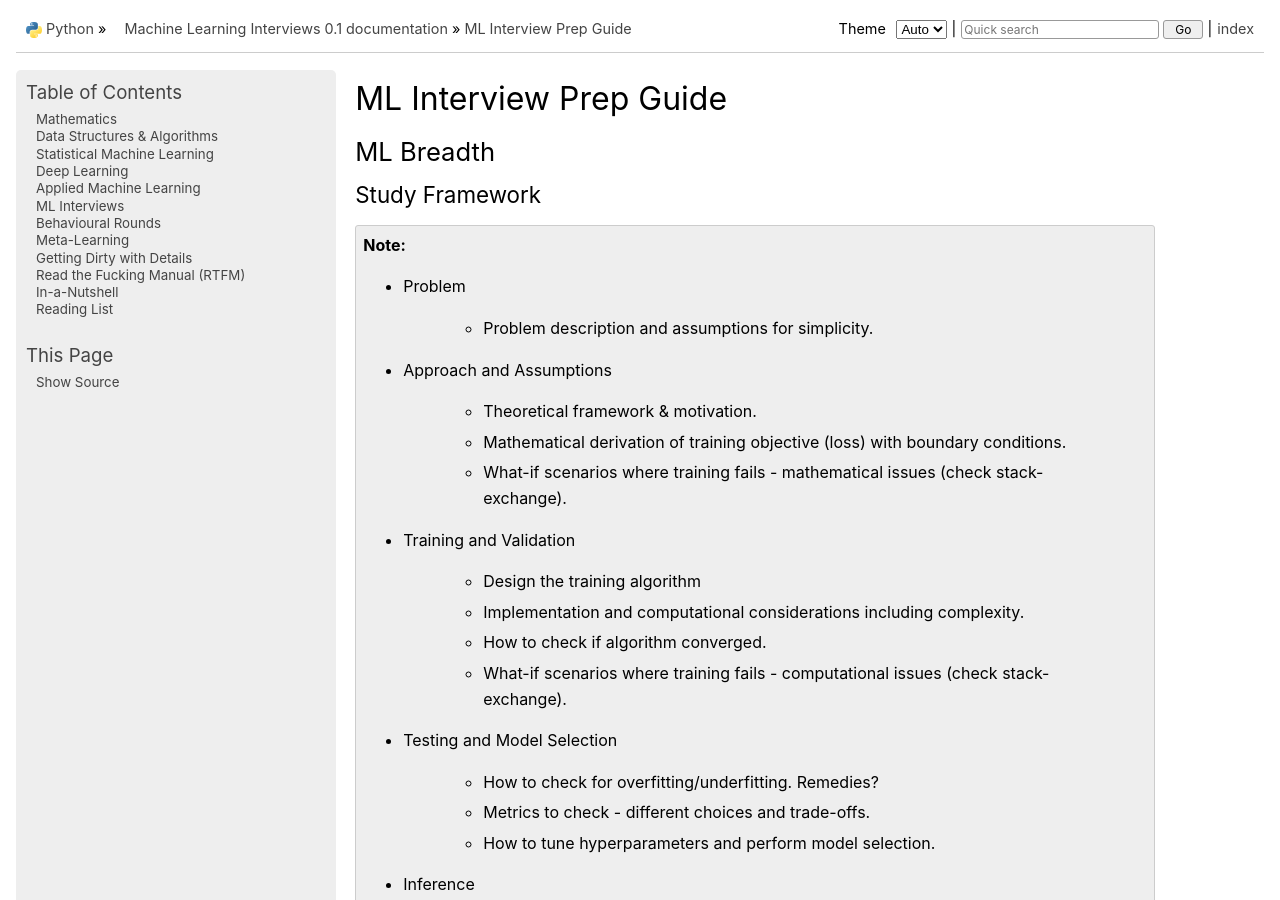
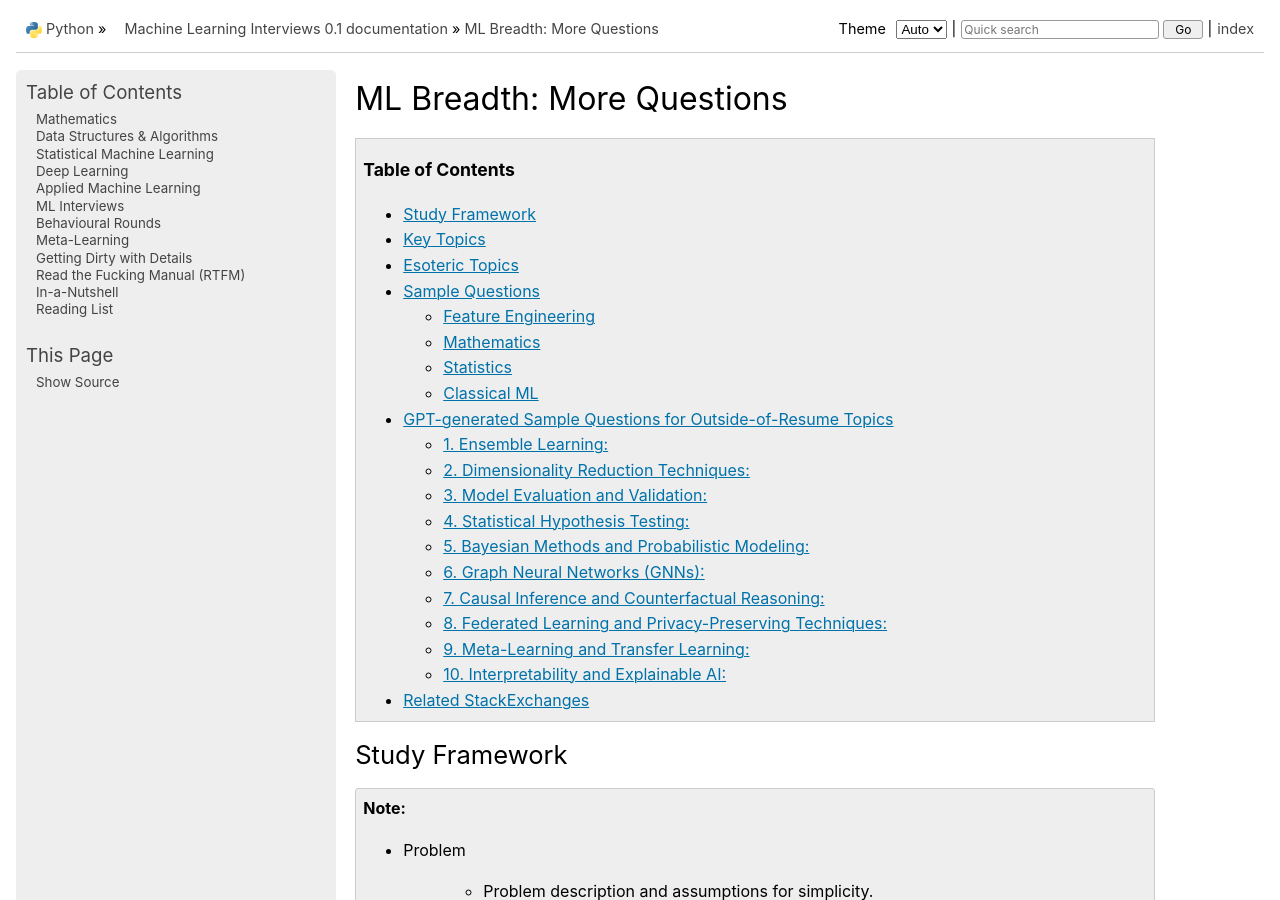
Before and after one commit to uselesstechjunks/leetcode, a Sphinx documentation site: the page built from docs/source/interviews/qb.rst, in a window 1280 px wide and 900 px high. Built offline with Sphinx 7.4.7, drawn with Linux system fonts in a browser that asks for light colours; pages that are not in the unit, such as notebooks, are missing from menus; some of the changed text lies outside the part shown.

Commit message:
Update qb.rst

```diff
--- a/docs/source/interviews/qb.rst
+++ b/docs/source/interviews/qb.rst
@@ -1,9 +1,11 @@
-################################################################################
-ML Interview Prep Guide
-################################################################################
 ********************************************************************************
-ML Breadth
+ML Breadth: More Questions
 ********************************************************************************
+.. contents:: Table of Contents
+   :depth: 2
+   :local:
+   :backlinks: none
+
 Study Framework
 ================================================================================
 .. note::
```
